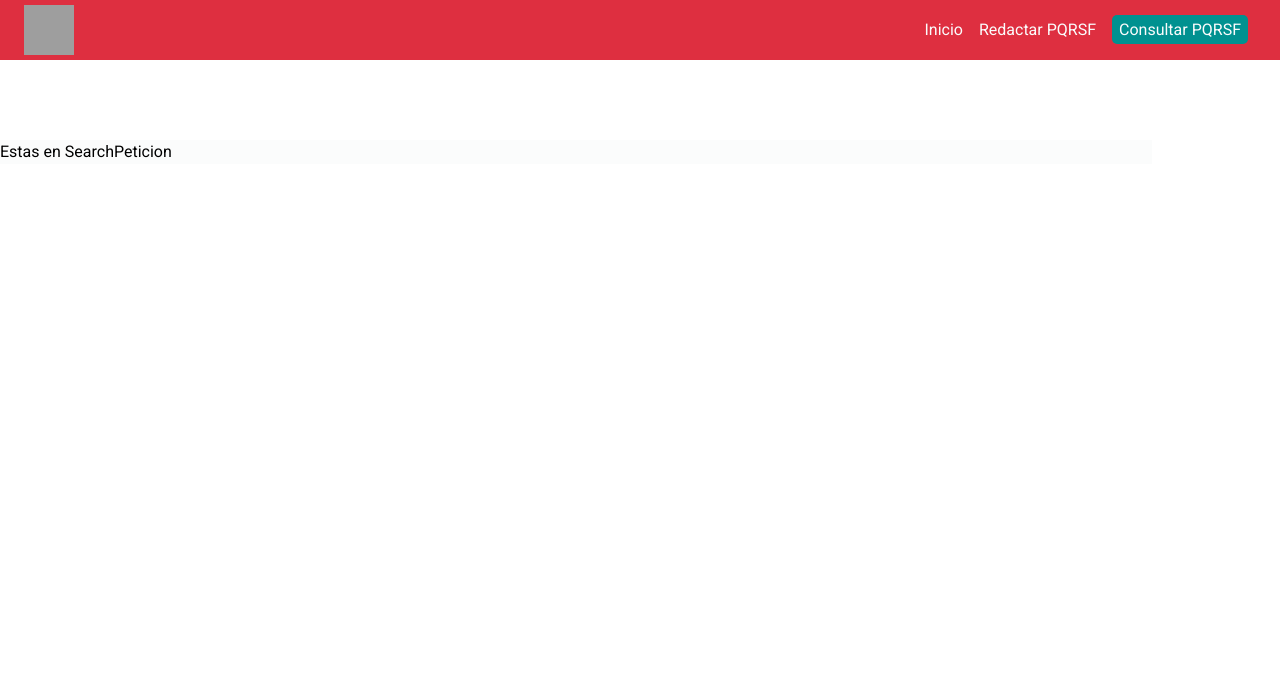
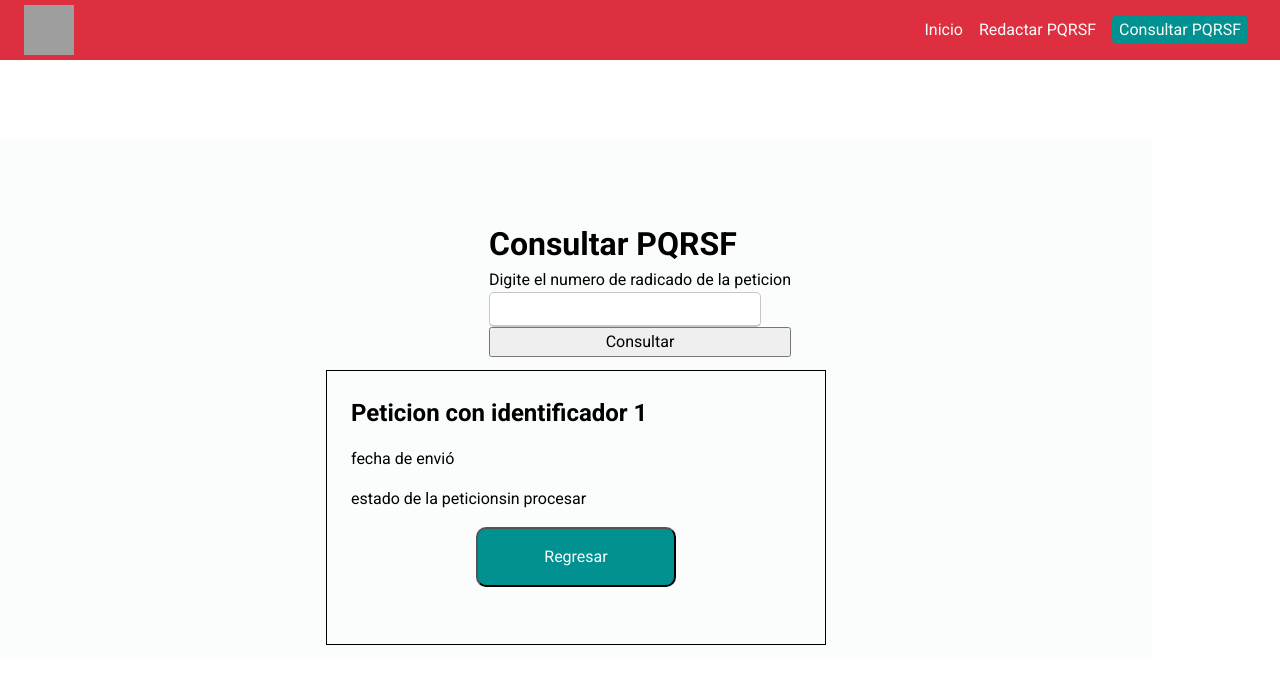
Before and after one commit to Automatizacion-SB/Pacientes.Pqrsf, a React (Vite) app: page /search-peticion in a window 1280 px wide. Shown: the top 684 px of the page. Built offline with nearby package versions, Linux system fonts and the light colour scheme; grey boxes are pictures that could not be loaded.

Commit message:
feat: :construction: search pqrsf with API

```diff
--- /dev/null
+++ b/src/components/PeticionSearch/index.jsx
@@ -0,0 +1,18 @@
+import "./style.css";
+
+function PeticionSearch() {
+  return (
+    <div className="container-2">
+      <div className="card">
+        <h2>Peticion con identificador 1</h2>
+        <p>fecha de envió</p>
+        <p>
+          estado de la peticion<span>sin procesar</span>
+        </p>
+        <button className="button">Regresar</button>
+      </div>
+    </div>
+  );
+}
+
+export { PeticionSearch };
--- /dev/null
+++ b/src/components/PeticionSearch/style.css
@@ -0,0 +1,21 @@
+.container-2 {
+  width: 100%;
+  height: 300px;
+  display: grid;
+  place-content: center;
+}
+
+.card {
+  width: 500px;
+  height: 275px;
+  padding: 1.5rem;
+  border: 1px solid black;
+  display: flex;
+  flex-direction: column;
+  gap: 1rem;
+}
+
+.button {
+  align-self: center;
+  width: 200px;
+}
--- a/src/pages/SearchPeticion/index.jsx
+++ b/src/pages/SearchPeticion/index.jsx
@@ -1,11 +1,35 @@
+import { useState } from "react";
+
 import { Layout } from "../../components/Layout";
+import { PeticionSearch } from "../../components/PeticionSearch";
 
 import "./style.css";
 
+function fetchPeticion(value) {
+  alert(value);
+  return value;
+}
+
 function SearchPeticion() {
+  const [radicado, setRadicado] = useState("");
+
   return (
     <Layout>
-      <p>Estas en SearchPeticion</p>
+      <div className="container">
+        <div className="container-send">
+          <h1>Consultar PQRSF</h1>
+          <p>Digite el numero de radicado de la peticion</p>
+          <input
+            type="text"
+            className="input"
+            onChange={(e) => setRadicado(e.target.value)}
+          />
+          <button onClick={fetchPeticion}>Consultar</button>
+        </div>
+        <p>{radicado}</p>
+
+        <PeticionSearch />
+      </div>
     </Layout>
   );
 }
--- a/src/pages/SearchPeticion/style.css
+++ b/src/pages/SearchPeticion/style.css
@@ -0,0 +1,6 @@
+.container-send {
+  width: 100vw;
+  height: 100%;
+  display: grid;
+  place-content: center;
+}
```
